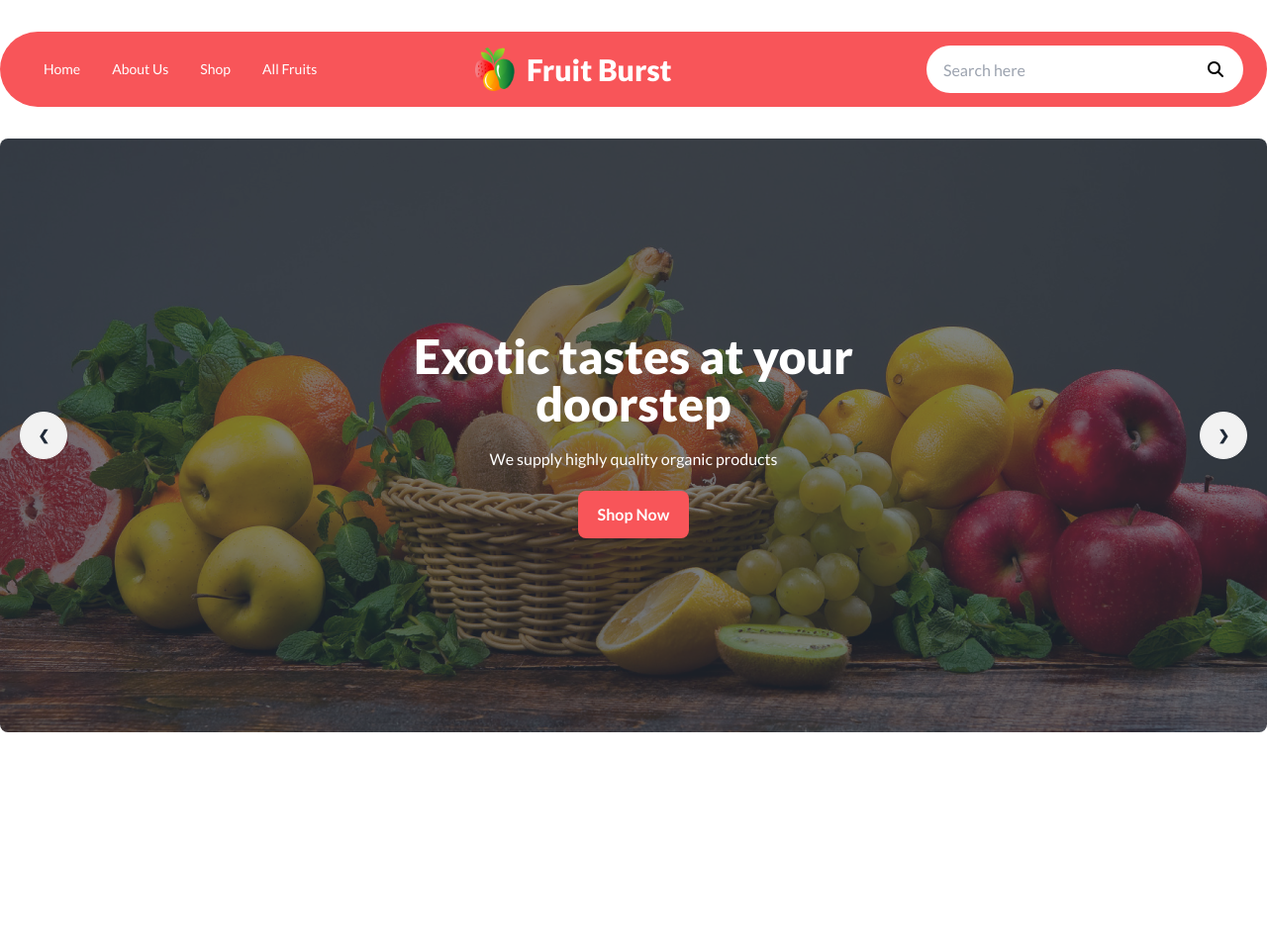
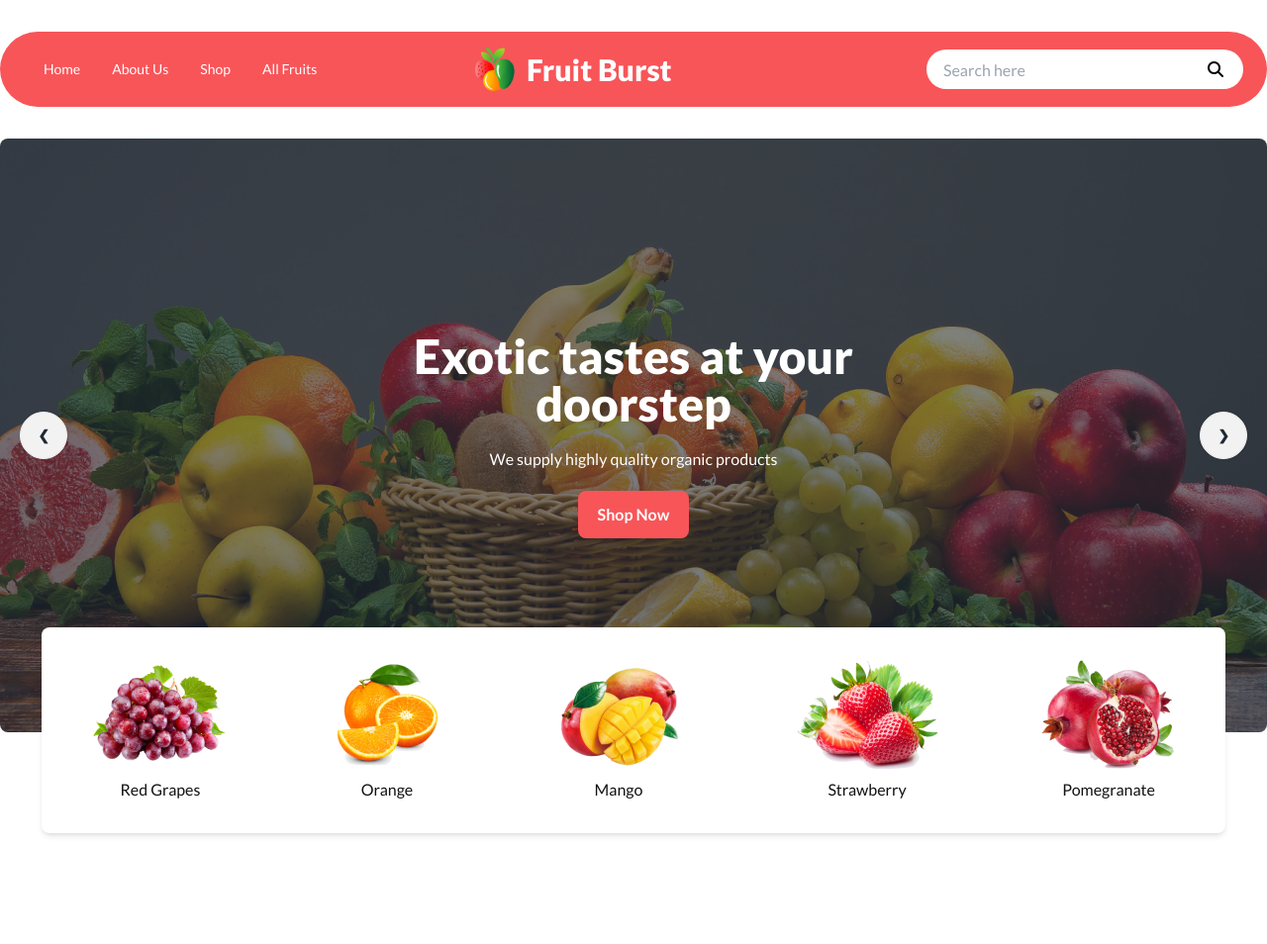
Before and after one commit to Md-Arman01/Assignment-3, a plain HTML site: page index.html in a window 1280 px wide. Shown: the whole page at 99% size. Before the commit the page ends 800 px from the top, so only its background shows below. Drawn offline with nearby package versions, Linux system fonts and the light colour scheme; grey boxes are pictures that could not be loaded.

Commit message:
added bonus section

```diff
--- a/index.html
+++ b/index.html
@@ -38,8 +38,8 @@
   <!-- header section -->
   <header>
     <!-- navber section -->
-    <nav class="container mx-auto my-4 lg:my-8">
-      <div class="navbar lg:bg-[#F85559] rounded-[500px] lg:py-3 lg:px-6">
+    <nav class="container mx-auto my-4 lg:my-8 md:px-4 lg:px-0">
+      <div class="navbar md:bg-[#F85559] lg:bg-[#F85559] rounded-[500px] lg:py-3 lg:px-6">
         <div class="navbar-start hidden lg:flex justify-between">
           <ul class="menu menu-horizontal px-1 text-[#FFF] font-medium">
             <li><a>Home</a></li>
@@ -67,15 +67,15 @@
           <h1 class="text-lg lg:text-3xl text-[#121212] lg:text-[#FFF] font-extrabold ml-3">Fruit Burst</h1>
         </div>
         <!-- Search ber -->
-        <div class="relative hidden lg:block">
-          <input type="text" placeholder="Search here " class="input rounded-3xl w-80" />
-          <span class="absolute right-5 top-3"><i class="fa-solid fa-magnifying-glass" style="color: #000000;"></i></span>
+        <div class="relative hidden md:block">
+          <input type="text" placeholder="Search here " class="input rounded-3xl md:w-40 lg:w-80 md:h-10" />
+          <span class="absolute right-5 top-2"><i class="fa-solid fa-magnifying-glass" style="color: #000000;"></i></span>
         </div>
       </div>
     </nav>
     <!-- banner section -->
     <section class="lg:container mx-auto px-4 lg:px-0">
-      <div class="carousel lg:h-[600px] w-full  mx-auto rounded-lg ">
+      <div class="carousel md:h-[300px] lg:h-[600px] w-full  mx-auto rounded-lg ">
         <!-- 1st slide -->
         <div id="slide1" class="carousel-item relative w-full">
           <div class="hero " style="background-image: url(./images/banner1.png);">
@@ -151,8 +151,31 @@
 
       </div>
     </section>
-
-
+    <!-- bonus section -->
+    <section class="container md:w-[600px]  lg:w-[1196px]  mx-auto hidden md:block">
+      <div class="relative md:-top-20 lg:-top-28 flex justify-between md:px-7 lg:px-12 md:py-4 lg:py-8 shadow-md bg-[#FFF] rounded-lg">
+        <div>
+          <img src="images/fruit1.png" alt="">
+          <h3 class="text-[#121212] font-medium text-center mt-2">Red Grapes</h3>
+        </div>
+        <div>
+          <img src="images/fruit2.png" alt="">
+          <h3 class="text-[#121212] font-medium text-center mt-2">Orange</h3>
+        </div>
+        <div>
+          <img src="images/fruit3.png" alt="">
+          <h3 class="text-[#121212] font-medium text-center mt-2">Mango</h3>
+        </div>
+        <div>
+          <img src="images/fruit4.png" alt="">
+          <h3 class="text-[#121212] font-medium text-center mt-2">Strawberry</h3>
+        </div>
+        <div>
+          <img src="images/fruit5.png" alt="">
+          <h3 class="text-[#121212] font-medium text-center mt-2">Pomegranate</h3>
+        </div>
+      </div>
+    </section>
   </header>
 
   <main>
```
